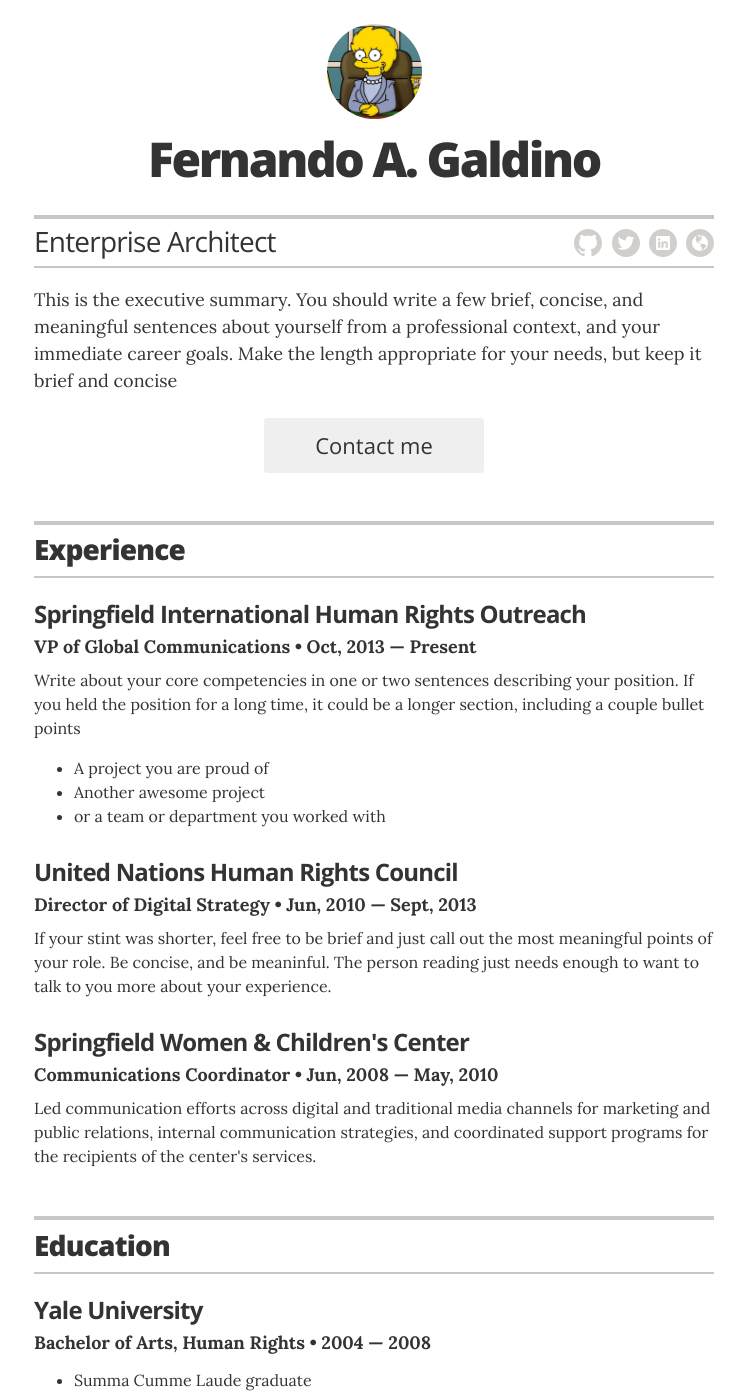
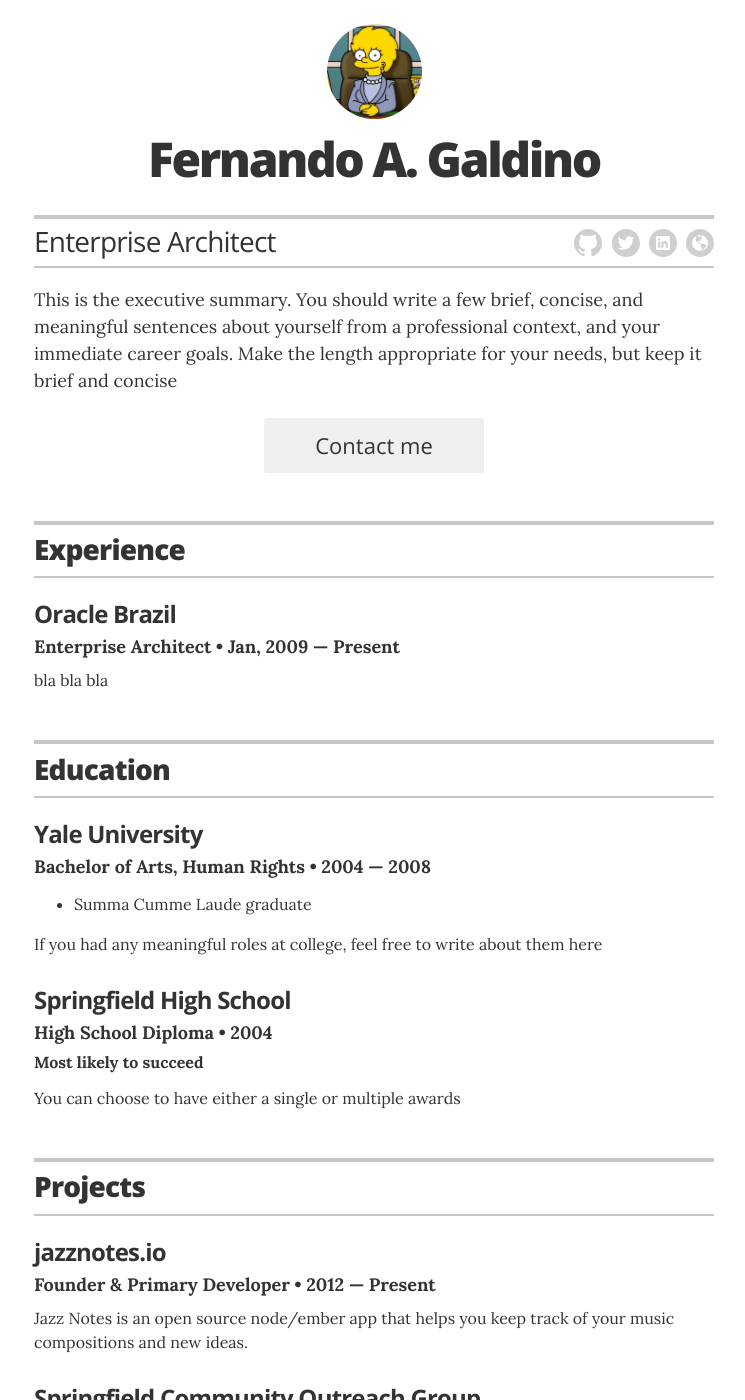
Before and after one commit to fdagaldino/fdagaldino.github.io, a Jekyll site: the page built from index.html, in a window 1280 px wide and 1400 px high. Shown: the whole window, without its empty margins (266-1011 px from the left). Built offline with Jekyll 4.4.1, drawn with Linux system fonts in a browser that asks for light colours.

Commit message:
Update experience.yml

```diff
--- a/_data/experience.yml
+++ b/_data/experience.yml
@@ -1,19 +1,5 @@
 # Jobs
-# VP of Global Communications
-- company: Springfield International Human Rights Outreach
-  position: VP of Global Communications
-  duration: Oct, 2013 &mdash; Present
-  summary: Write about your core competencies in one or two sentences describing your position. If you held the position for a long time, it could be a longer section, including a couple bullet points	<ul class="resume-item-list"><li>A project you are proud of</li><li>Another awesome project</li><li>or a team or department you worked with</li></ul>
-
-# Director of Digital Stratgy
-- company: United Nations Human Rights Council
-  position: Director of Digital Strategy
-  duration:  Jun, 2010 &mdash; Sept, 2013
-  summary: If your stint was shorter, feel free to be brief and just call out the most meaningful points of your role. Be concise, and be meaninful. The person reading just needs enough to want to talk to you more about your experience.
-
-
-# Communications Coordinator
-- company: Springfield Women & Children's Center
-  position: Communications Coordinator
-  duration:   Jun, 2008  &mdash; May, 2010
-  summary: Led communication efforts across digital and traditional media channels for marketing and public relations, internal communication strategies, and coordinated support programs for the recipients of the center's services.
+- company: Oracle Brazil
+  position: Enterprise Architect
+  duration: Jan, 2009 &mdash; Present
+  summary: bla bla bla
```
